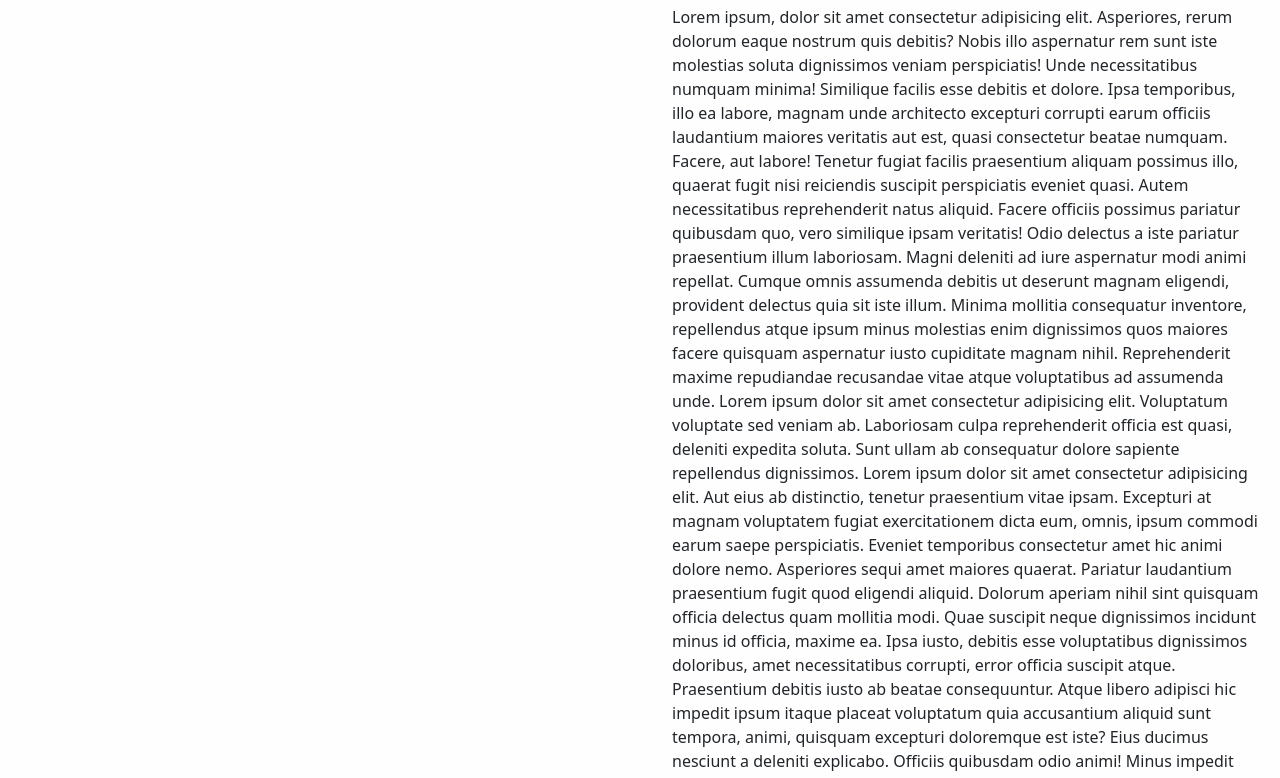
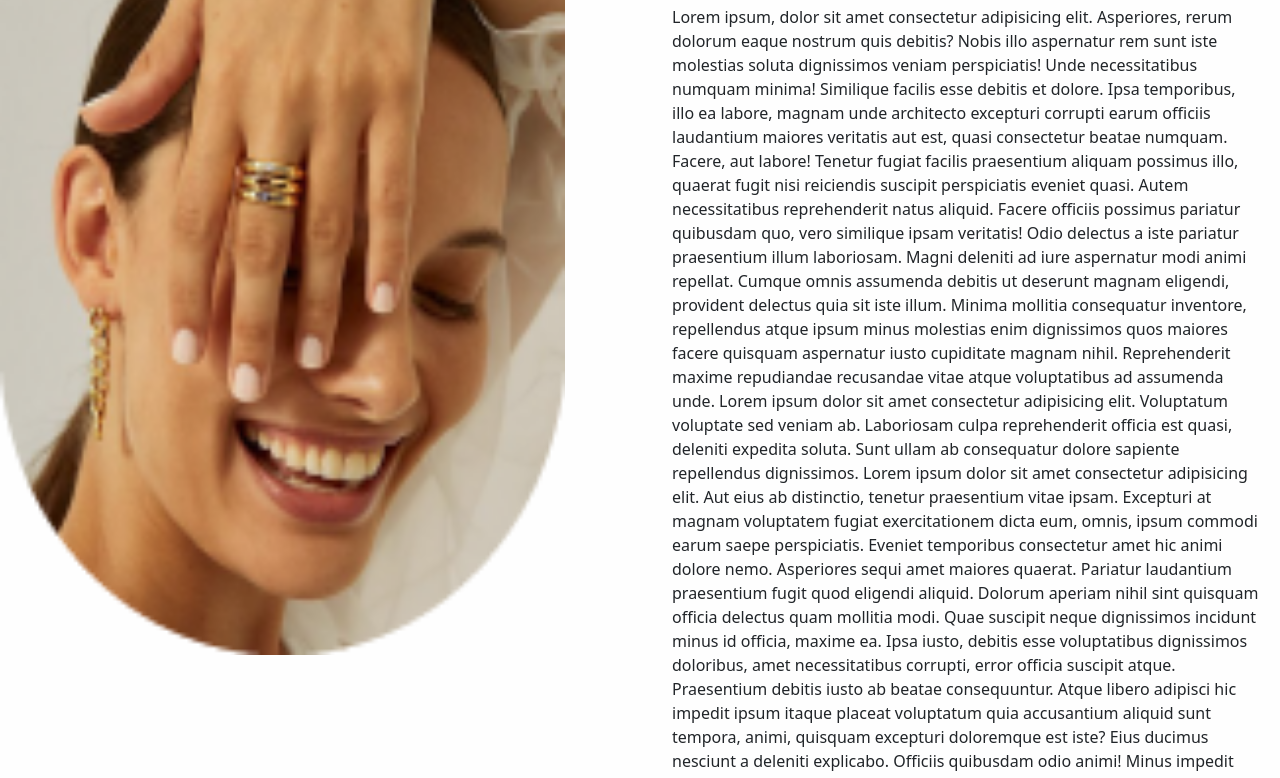
Before and after one commit to Jose-Carabajal16/PreEntrega3-Carabajal, a plain HTML site: page pages/quienesomos.html in a window 1280 px wide. Shown: the part 204-982 px from the top of the page. Drawn offline with nearby package versions, Linux system fonts and the light colour scheme; files that its build step writes are made by us from their sources; the site is published under a folder, as on GitHub Pages, so addresses that start at the root find nothing.

Commit message:
se modificaron las rutas de la img de la pagina quienes somos

```diff
--- a/pages/quienesomos.html
+++ b/pages/quienesomos.html
@@ -76,7 +76,7 @@
     <main>
         <section class="row">
             <div class="col-md-6">
-                <img src="/images/Recurso 1.png" alt="img" class="img-fluid">
+                <img src="../images/Recurso 1.png" alt="img" class="img-fluid">
             </div>
             <div class="col-md-6 quienesomos">
                 <h1 class="tituloQuieneSomos">¿Quiénes Somos?</h1>
```
